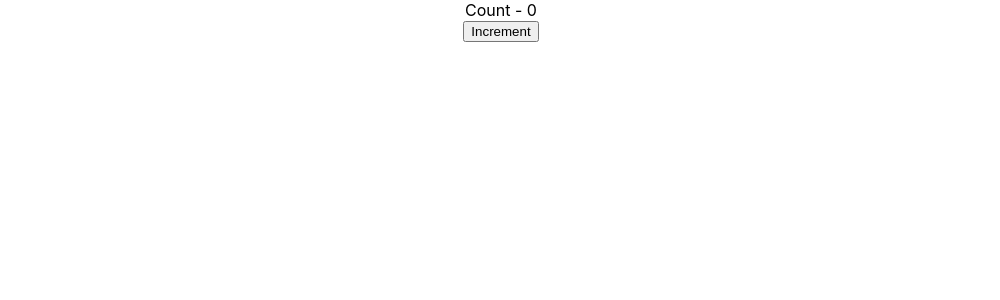
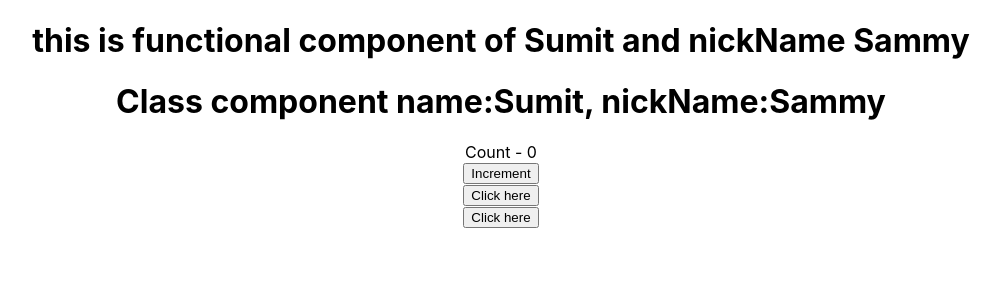
Before and after one commit to sammygojs/react-endToEnd, a React (Create React App) app: page / in a window 1280 px wide. Shown: the top 300 px of the page, without its empty margins (139-1139 px from the left). Built offline with nearby package versions, Linux system fonts and the light colour scheme.

Commit message:
using Buttons in class and functions

```diff
--- a/src/App.js
+++ b/src/App.js
@@ -1,17 +1,18 @@
 import './App.css';
 import Greet from './components/greet'
+import Counter from './components/counter'
 import Welcome from './components/welcome'
-import Message from './components/message'
-import Counter from './components/counter'
+import Functionalclick from './components/functionalclick';
+import Classclick from './components/clickclass';
 
 function App() {
   return (
     <div className="App">
-      {/* <Greet name='Sumit'/>
-      <Greet name='Rumit'/>
-      <Welcome/> */}
-      {/* <Message/> */}
+      <Greet name='Sumit' nickName='Sammy'/>
+      <Welcome name='Sumit' nickName='Sammy'/>
       <Counter/>
+      <Functionalclick/>
+      <Classclick/>
     </div>
   );
 }
--- /dev/null
+++ b/src/components/clickclass.js
@@ -0,0 +1,16 @@
+import React, { Component } from 'react'
+
+export class classclick extends Component {
+    clickHandler(){
+        alert('clicked the class button')
+    }
+  render() {
+    return (
+      <div>
+        <button onClick={this.clickHandler}>Click here</button>
+      </div>
+    )
+  }
+}
+
+export default classclick
--- a/src/components/counter.js
+++ b/src/components/counter.js
@@ -9,8 +9,19 @@ export class Counter extends Component {
     }
 
     increment(){
-        this.state.count=this.state.count+1
-        console.log('this.state.count', this.state.count)
+        //this way, the state does not update
+        // this.state.count=this.state.count+1
+        // console.log('this.state.count', this.state.count)
+
+        //this way this state updates, error displayed (on click)
+        // this.setState({
+        //     count:this.state.count+1
+        // },()=>{alert(`callback function called ${this.state.count}`)})
+
+        //this way, no error is displayed on console
+        this.setState(prev=>({
+            count:prev.count+1
+        }))
     }
 
   render() {
--- /dev/null
+++ b/src/components/functionalclick.js
@@ -0,0 +1,15 @@
+import React from 'react'
+
+function functionalclick(){
+    function clickHandler(){
+        alert('functional click')
+    }
+
+    return(
+        <div>
+            <button onClick={clickHandler}>Click here</button>
+        </div>
+    )
+}
+
+export default functionalclick
--- a/src/components/greet.js
+++ b/src/components/greet.js
@@ -1,7 +1,8 @@
 import React from 'react'
 
 const Greet = (props) =>{
-    return <h1>this is functional component of {props.name}</h1>
+    const {name,nickName} = props
+    return <h1>this is functional component of {name} and nickName {nickName}</h1>
 }
 
 export default Greet;
--- a/src/components/welcome.js
+++ b/src/components/welcome.js
@@ -2,7 +2,8 @@ import React, { Component } from 'react'
 
 class welcome extends Component{
     render(){
-        return <h1>Class component</h1>
+        const {name,nickName} = this.props
+        return <h1>Class component name:{name}, nickName:{nickName}</h1>
     }
 }
 
```
